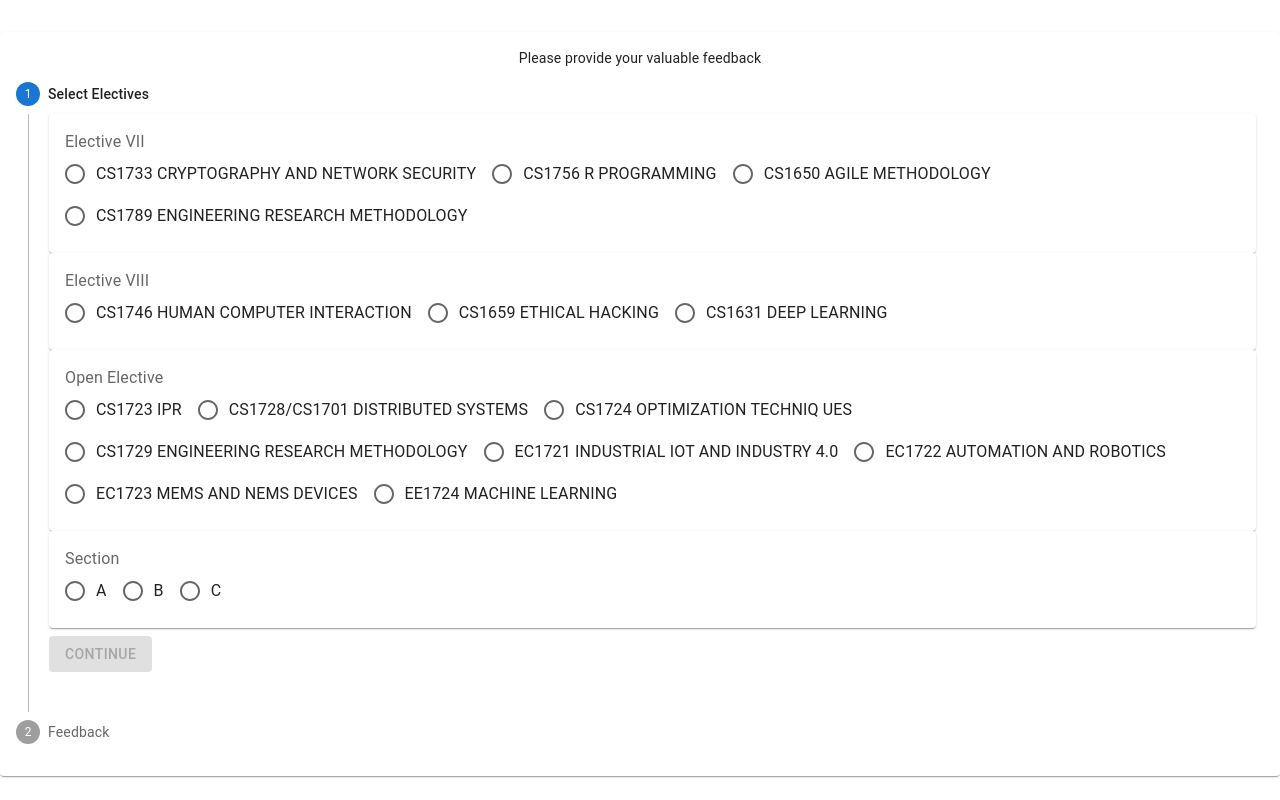
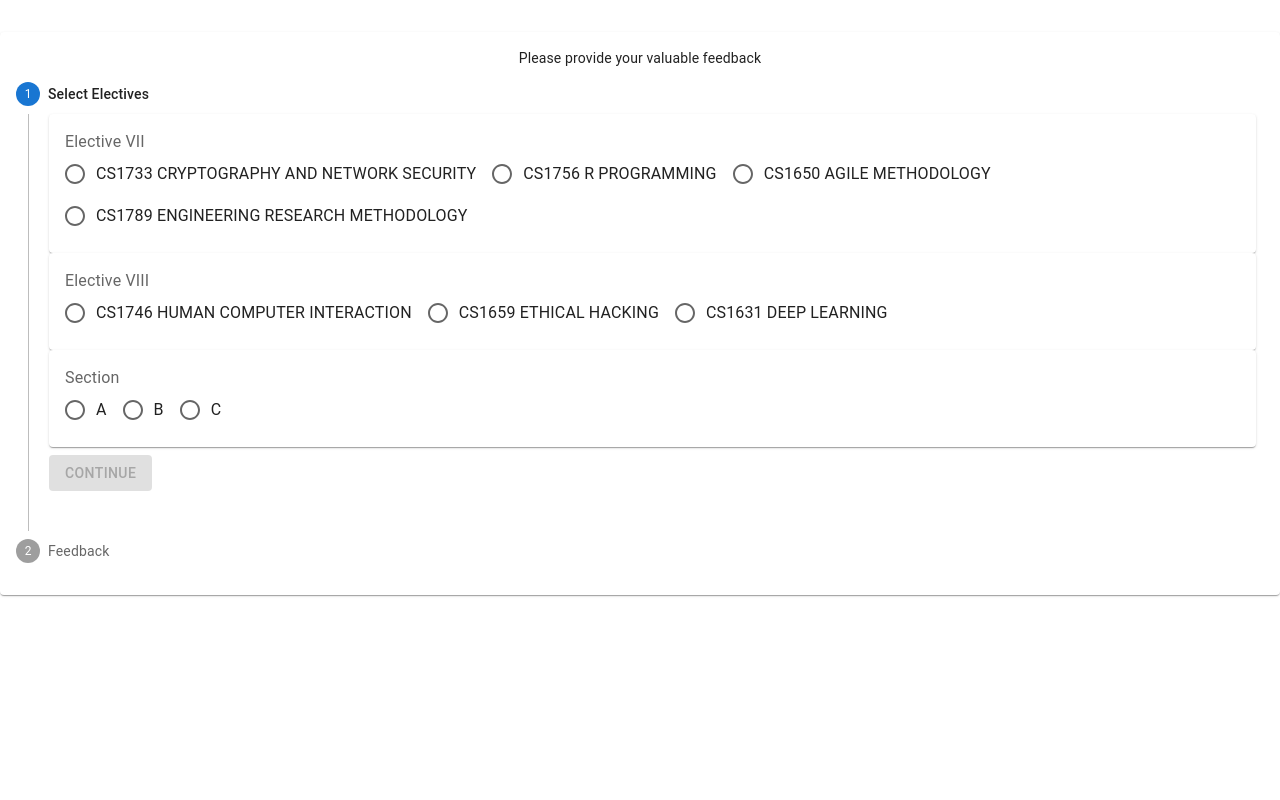
Before and after one commit to yourgotocoder/cse-feedback, a Next.js app: page /seventh-sem in a window 1280 px wide. Built offline with nearby package versions, Linux system fonts and the light colour scheme.

Commit message:
Removed open elective from 7th sem

```diff
--- a/components/7thSem/SeventFeedbackPage.tsx
+++ b/components/7thSem/SeventFeedbackPage.tsx
@@ -38,17 +38,6 @@ const ElectiveVIII: string[] = [
   "CS1746 HUMAN COMPUTER INTERACTION",
   "CS1659 ETHICAL HACKING",
   "CS1631 DEEP LEARNING ",
-];
-
-const OpenElectiveI: string[] = [
-  "CS1723 IPR",
-  "CS1728/CS1701 DISTRIBUTED SYSTEMS",
-  "CS1724 OPTIMIZATION TECHNIQ UES",
-  "CS1729 ENGINEERING RESEARCH METHODOLOGY",
-  "EC1721 INDUSTRIAL IOT AND INDUSTRY 4.0",
-  "EC1722 AUTOMATION AND ROBOTICS",
-  "EC1723 MEMS AND NEMS DEVICES",
-  "EE1724 MACHINE LEARNING",
 ];
 
 const ratingKeys = FeedbackParameters.reduce(
@@ -162,31 +151,6 @@ const MainPageContent = () => {
     });
   };
 
-  const [openElective, setOpenElective] = useState("");
-  const [ratingsDetailOpenElective, setRatingDetailOpenElective] =
-    useState<any>({});
-
-  const handleOpenElectiveChange = (value: string) => {
-    setOpenElective(value);
-    setRatingDetailOpenElective({ [value]: ratingKeys });
-  };
-
-  const handleSubjectRatingChangeOpenElective = (
-    subjectName: string,
-    label: string,
-    value: number | null
-  ) => {
-    setRatingDetailOpenElective((prevValue: any) => {
-      return {
-        ...prevValue,
-        [subjectName]: {
-          ...prevValue[subjectName],
-          [label]: value,
-        },
-      };
-    });
-  };
-
   const [invalidForm, setInvalidForm] = useState(true);
   const [submitting, setSubmitting] = useState(false);
   const [submitted, setSubmitted] = useState(false);
@@ -197,7 +161,6 @@ const MainPageContent = () => {
       ...ratingsDetail,
       ...ratingsDetailElectiveSeven,
       ...ratingsDetailElectiveEight,
-      ...ratingsDetailOpenElective,
     };
     for (let key in finalRatings) {
       for (let label in finalRatings[key]) {
@@ -279,11 +242,6 @@ const MainPageContent = () => {
                               handleSelectionChange={handleElectiveEightChange}
                             />
                             <Select
-                              label="Open Elective"
-                              options={OpenElectiveI}
-                              handleSelectionChange={handleOpenElectiveChange}
-                            />
-                            <Select
                               label="Section"
                               options={["A", "B", "C"]}
                               handleSelectionChange={handleSectionChange}
@@ -312,14 +270,6 @@ const MainPageContent = () => {
                                 subjectLabel={electiveEight}
                                 subjectRatings={
                                   handleSubjectRatingChangeElectiveEight
-                                }
-                              />
-                            )}
-                            {openElective !== "" && (
-                              <SubjectRating
-                                subjectLabel={openElective}
-                                subjectRatings={
-                                  handleSubjectRatingChangeOpenElective
                                 }
                               />
                             )}
@@ -368,7 +318,6 @@ const MainPageContent = () => {
                                 disabled={
                                   electiveSeven === "" ||
                                   electiveEight === "" ||
-                                  openElective === "" ||
                                   section === ""
                                 }
                               >
--- a/lib/transformToExcelModel.ts
+++ b/lib/transformToExcelModel.ts
@@ -2,7 +2,7 @@ import { IJsonSheet } from "json-as-xlsx";
 import { FeedbackData } from "../models/Feedback.model";
 
 const transformData = (data: FeedbackData[]) => {
-  return data.reduce((acc: IJsonSheet[], cur) => {
+  const transformedData =  data.reduce((acc:IJsonSheet[], cur) => {
     for (let key in cur.ratingData) {
       const sheetName = key.replace('/', "").substring(0, 30);
       if (!acc.some((element: any) => element.sheet === sheetName)) {
@@ -55,6 +55,13 @@ const transformData = (data: FeedbackData[]) => {
     }
     return acc;
   }, []);
+  const averages = transformedData.reduce((acc: any, cur) => {
+    const sheetName = cur.sheet;
+
+
+    return acc;
+  }, {})
+  return transformedData;
 };
 
 export default transformData;
--- a/pages/api/feedback/data/index.ts
+++ b/pages/api/feedback/data/index.ts
@@ -56,14 +56,17 @@ export default async function handler(
             bookType: "xlsx",
           },
         };
-        const buffer = xlsx(transformedData, settings);
-        res.writeHead(200, {
-          "Content-Type": "application/octet-stream",
-          "Content-disposition": `attachment; filename=${semesterNumber}${
-            semesterNumber === (7 || 5) ? "th" : "rd"
-          }Sem_DAC_${MonthsInWord[monthIndex]}_${year}.xlsx`,
-        });
-        res.end(buffer);
+        res
+          .status(200)
+          .json({ error: false, message: "Success", data: transformedData });
+        // const buffer = xlsx(transformedData, settings);
+        // res.writeHead(200, {
+        //   "Content-Type": "application/octet-stream",
+        //   "Content-disposition": `attachment; filename=${semesterNumber}${
+        //     semesterNumber === (7 || 5) ? "th" : "rd"
+        //   }Sem_DAC_${MonthsInWord[monthIndex]}_${year}.xlsx`,
+        // });
+        // res.end(buffer);
       }
     } catch (err) {
       console.log(err);
```
